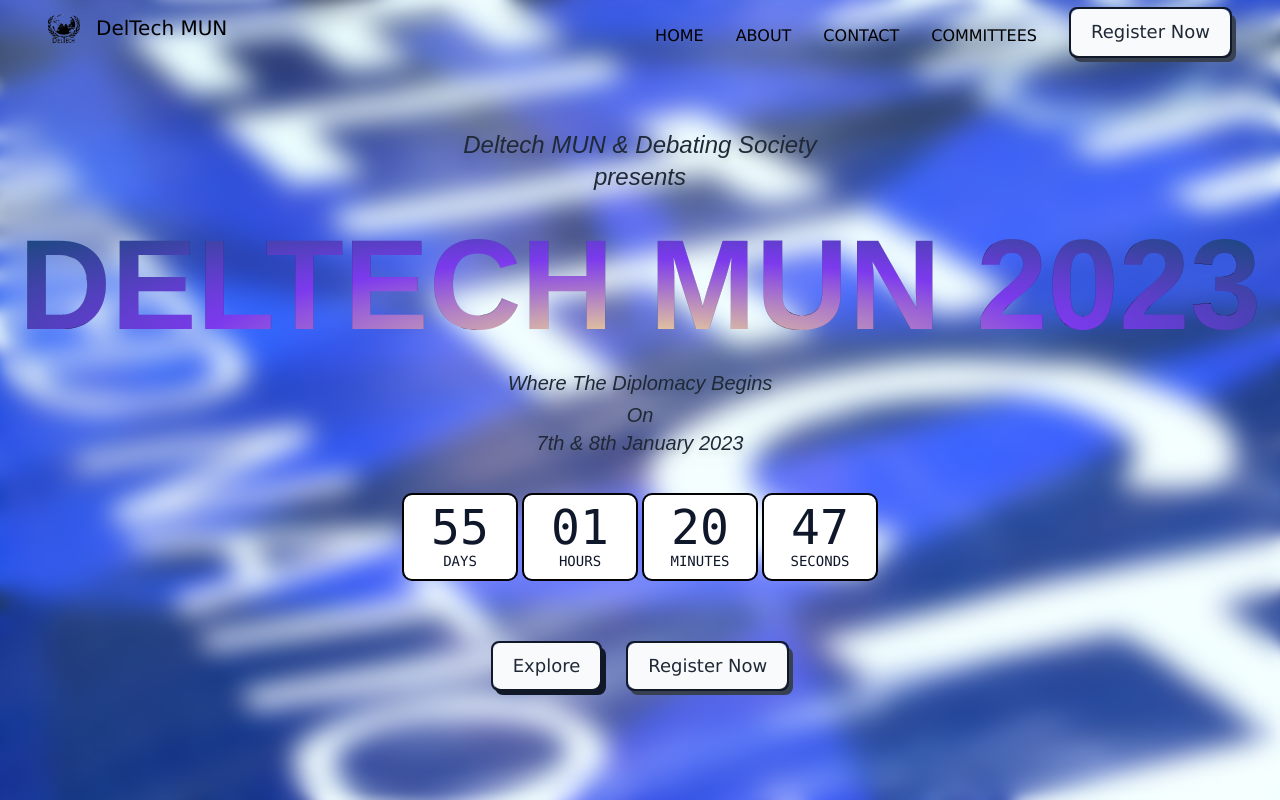
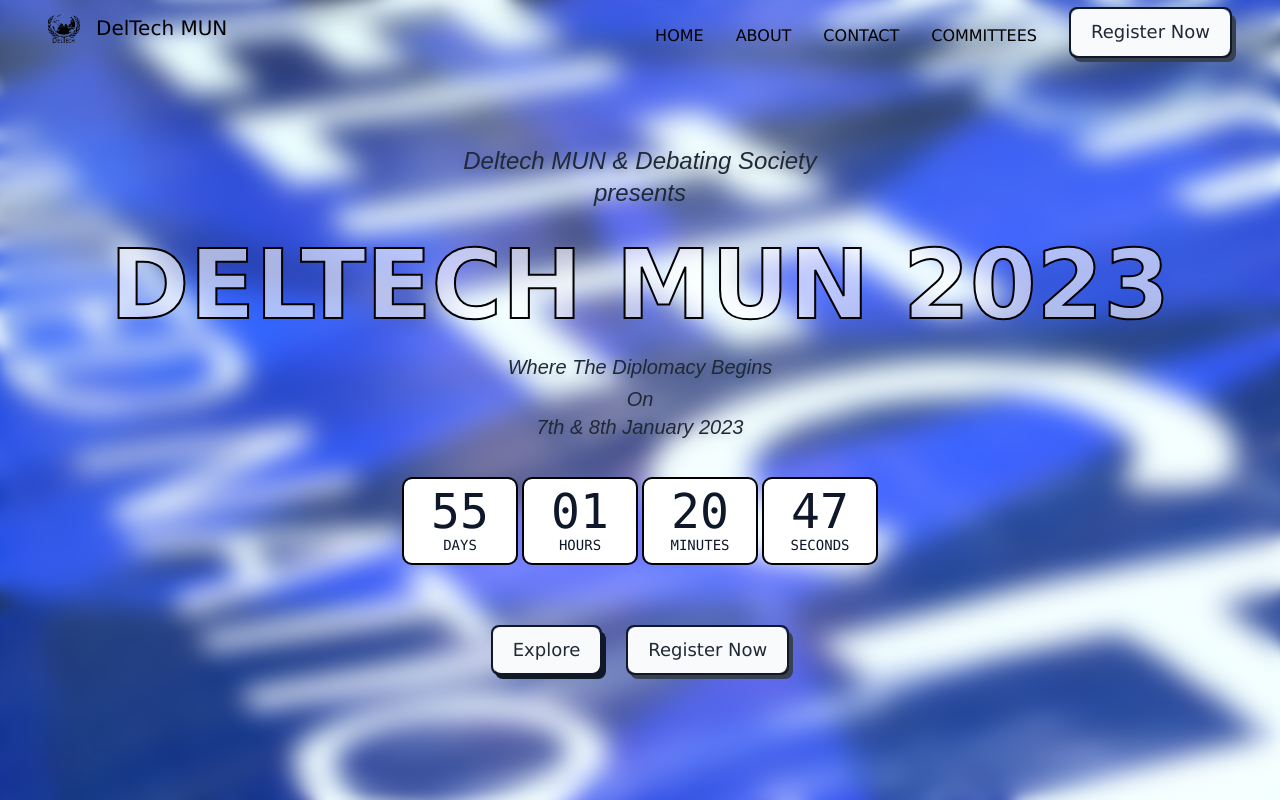
Before and after one commit to VarunDTU/deltech-website, a React (Create React App) app: page / in a window 1280 px wide. Shown: the top 800 px of the page. Built offline with nearby package versions, Linux system fonts and the light colour scheme.

Commit message:
minor main changes

```diff
--- a/src/components/footer.js
+++ b/src/components/footer.js
@@ -23,7 +23,7 @@ const Footer = () => {
             referrerPolicy="no-referrer-when-downgrade"
           ></iframe>
         </div>
-        <div className=" text-white p-10 bg-slate-700 w-full ">
+        <div className=" text-slate-900 p-10 bg-white w-full ">
           <h1 className="text-4xl lg:text-5xl font-bold mt-5 text-center">
             Venue
           </h1>
--- a/src/components/main.js
+++ b/src/components/main.js
@@ -17,7 +17,7 @@ const Main = () => {
               <h2 className="mt-9 text-center md:text-2xl text-xl text-gray-800 italic font-Montserrat md:lh1 drop-shadow-lg py-2 border-black">
             Deltech MUN & Debating Society <br/>presents
             </h2>
-            <h1 className="mt-5 text-center md:text-9xl text-7xl text-transparent bg-clip-text bg-[radial-gradient(ellipse_at_bottom,_var(--tw-gradient-stops))] from-amber-200 via-violet-600 to-sky-900 lh1 font-hd1 font-bold  border-black">
+            <h1 className="mt-5 text-center md:text-8xl text-6xl text-white/60 font-lato lh1 font-bold  border-black">
             DELTECH MUN 2023
             </h1>
 
--- a/src/index.css
+++ b/src/index.css
@@ -3,8 +3,8 @@
 @tailwind utilities;
 @import url('https://fonts.googleapis.com/css2?family=Montserrat:ital,wght@0,700;1,600&display=swap');
 @import url('https://fonts.googleapis.com/css2?family=Bebas+Neue&display=swap');
-@import url('https://fonts.googleapis.com/css2?family=Monoton&display=swap');
-@import url('https://fonts.googleapis.com/css2?family=Anton&display=swap');
+@import url('https://fonts.googleapis.com/css2?family=Lato:wght@900&display=swap');
+
 a {
   text-decoration: none;
   color: inherit;
@@ -33,7 +33,7 @@ a {
   transform: scale(1.08)
 }
 .lh1 {
-  -webkit-text-stroke: 0.1px black;
+  -webkit-text-stroke: 2px black;
 
 
 
--- a/tailwind.config.js
+++ b/tailwind.config.js
@@ -7,8 +7,8 @@ module.exports = {
     extend: {fontFamily:{
       Montserrat:["Montserrat", "sans-serif"],
       bb:[ 'Bebas Neue', "cursive"],
-      hbb:[ 'Monoton', 'cursive'],
-      hd1:['Anton', 'sans-serif'],
+      Lato:['Lato', 'sans-serif']
+
     }},
   },
   plugins: [],
```
